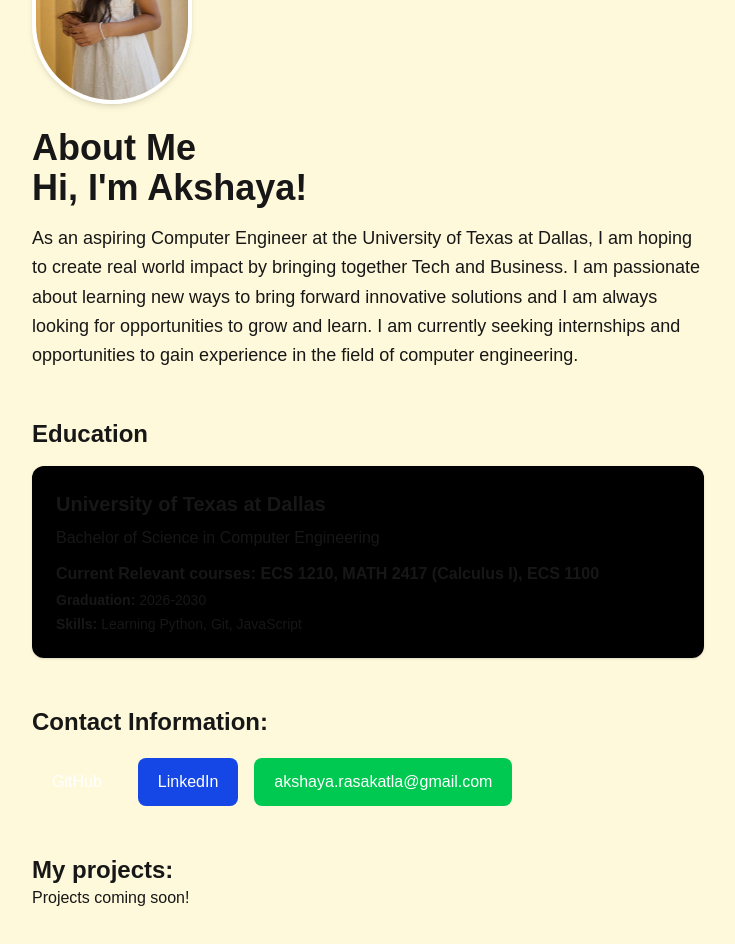
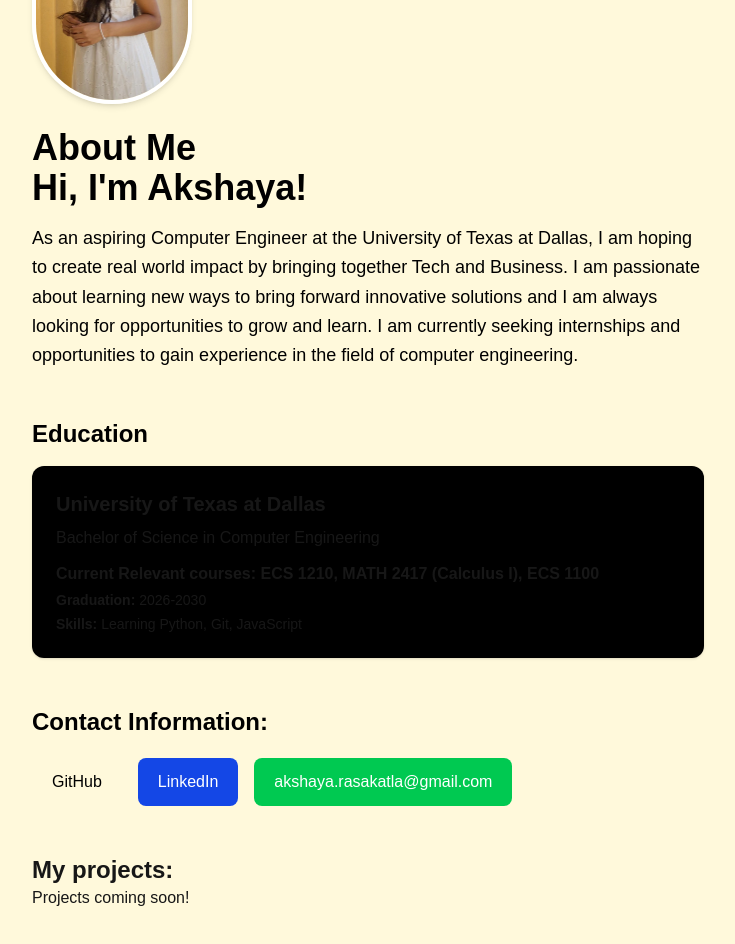
Before and after one commit to akshayarasakatla/Akshaya_Portfolio-, a Next.js app: page / in a window 1280 px wide. Shown: the part 200-1144 px from the top of the page, without its empty margins (272-1007 px from the left). Built offline with nearby package versions, Linux system fonts and the light colour scheme.

Commit message:
text color

```diff
--- a/app/page.tsx
+++ b/app/page.tsx
@@ -21,19 +21,19 @@ export default function Home() {
         </div>
 
       <section className="mb-6">
-        <h1 className="text-4xl font-bold">
+        <h1 className="text-4xl font-bold text-black">
           About Me
         </h1>
-        <h1 className="text-4xl font-bold">
+        <h1 className="text-4xl font-bold text-black">
           Hi, I'm Akshaya!
         </h1>
-        <p className="mt-4 text-lg text-black-600 leading-relaxed">
+        <p className="mt-4 text-lg text-black-600 leading-relaxed text-black">
         As an aspiring Computer Engineer at the University of Texas at Dallas, I am hoping to create real world impact by bringing together Tech and Business. I am passionate about learning new ways to bring forward innovative solutions and I am always looking for opportunities to grow and learn. I am currently seeking internships and opportunities to gain experience in the field of computer engineering.
         </p>
 </section>
 
         <section className="mt-12">
-          <h2 className="text-2xl font-semibold">
+          <h2 className="text-2xl font-semibold text-black">
             Education
           </h2>
 
@@ -58,7 +58,7 @@ export default function Home() {
 
 
         <section className="mt-12">
-          <h2 className="text-2xl font-semibold">
+          <h2 className="text-2xl font-semibold text-black">
             Contact Information:
           </h2>
 
@@ -67,7 +67,7 @@ export default function Home() {
               href="https://github.com/akshayarasakatla"
               target="_blank"
               rel="noopener noreferrer"
-              className="rounded-lg bg-white-900 px-5 py-3 text-white hover:bg-white-700 transition"
+              className="rounded-lg bg-white-900 px-5 py-3 text-black hover:bg-white-700 transition"
             >
               GitHub
             </a>
```
